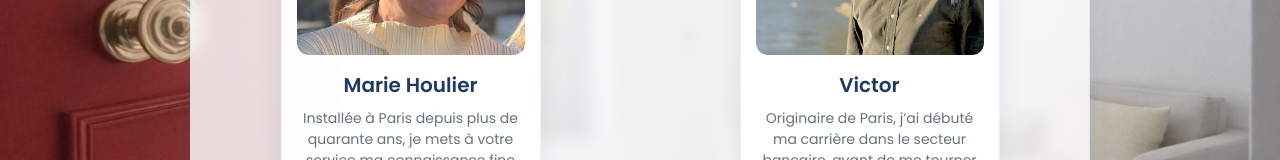
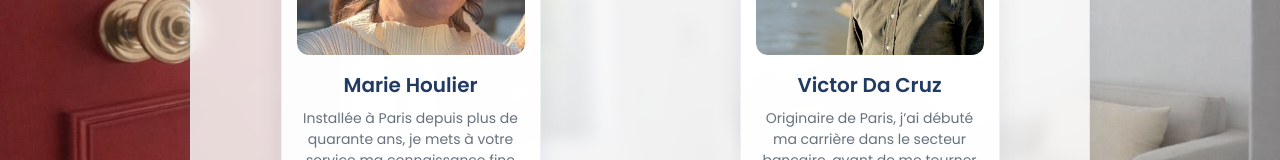
Before and after one commit to Juju-kpi/estimation_immo, a Next.js app: page /nous in a window 1280 px wide. Shown: the part 403-563 px from the top of the page. Built offline with nearby package versions, Linux system fonts and the light colour scheme.

Commit message:
Update page.js

```diff
--- a/app/nous/page.js
+++ b/app/nous/page.js
@@ -51,7 +51,7 @@ export default function NousPage() {
           <div className="agent-image">
             <Image src="/victor2.jpeg" alt="Victor" fill />
           </div>
-          <h3>Victor</h3>
+          <h3>Victor Da Cruz</h3>
 
           <p>
             Originaire de Paris, j’ai débuté ma carrière dans le secteur bancaire,
```
